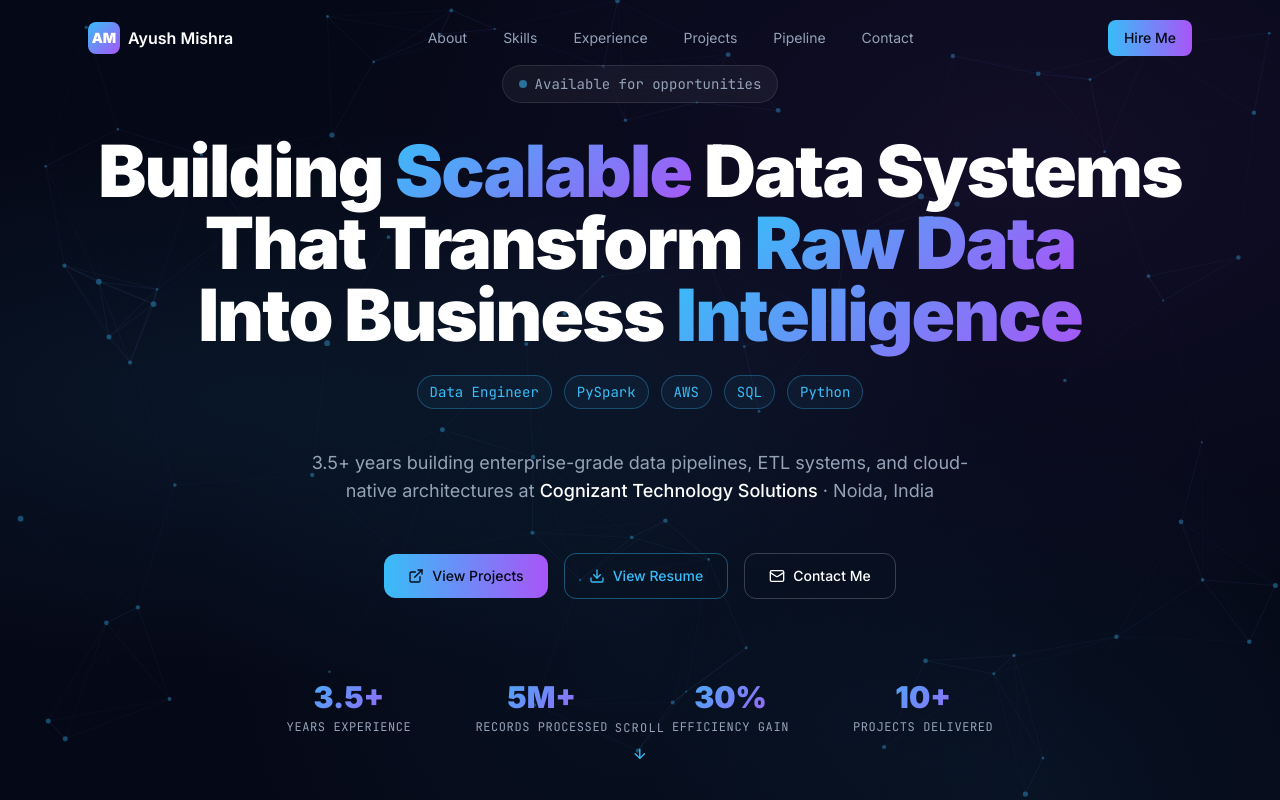
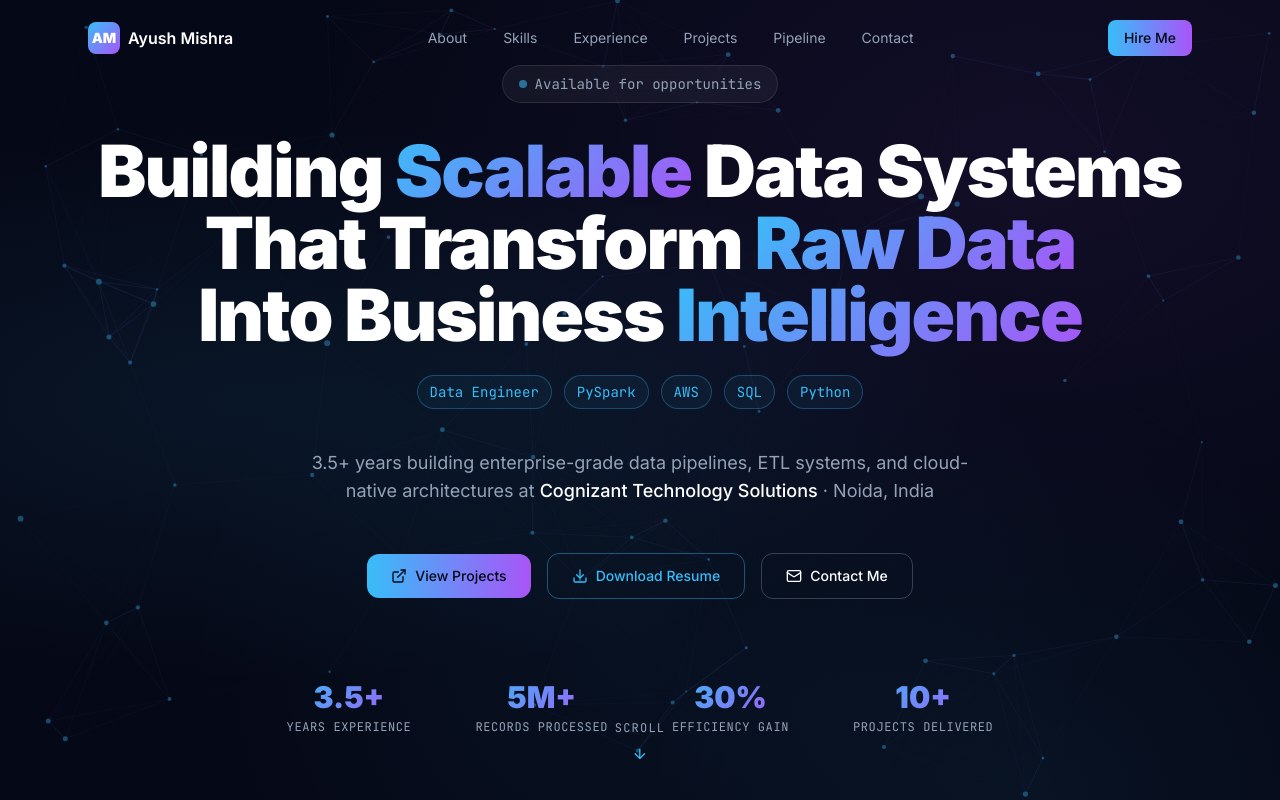
Before and after one commit to Ayushmishra750/portfolio, a Next.js app: page / in a window 1280 px wide. Shown: the top 800 px of the page. Built offline with nearby package versions, Linux system fonts and the light colour scheme.

Commit message:
Fix: resume button now downloads PDF directly from Google Docs

```diff
--- a/components/Hero.tsx
+++ b/components/Hero.tsx
@@ -135,9 +135,9 @@ export default function Hero() {
             View Projects
           </MagneticButton>
 
-          <MagneticButton href="https://www.linkedin.com/in/ayushm790/" target="_blank">
+          <MagneticButton href="https://docs.google.com/document/d/1pbQnCUzpNPuwZvFnLyztp4q_3kML02F8_r1PK2urMNQ/export?format=pdf" target="_blank">
             <Download className="w-4 h-4" />
-            View Resume
+            Download Resume
           </MagneticButton>
 
           <MagneticButton onClick={scrollToContact} ghost>
```
